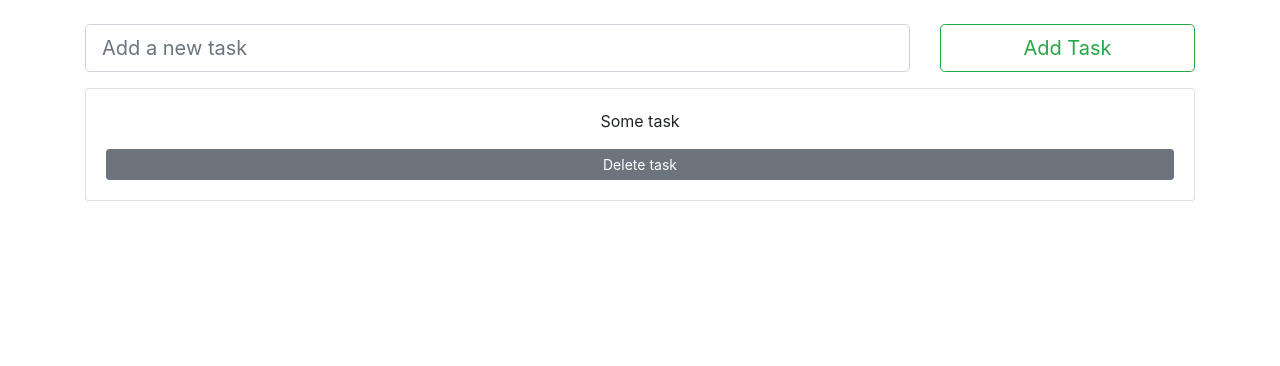
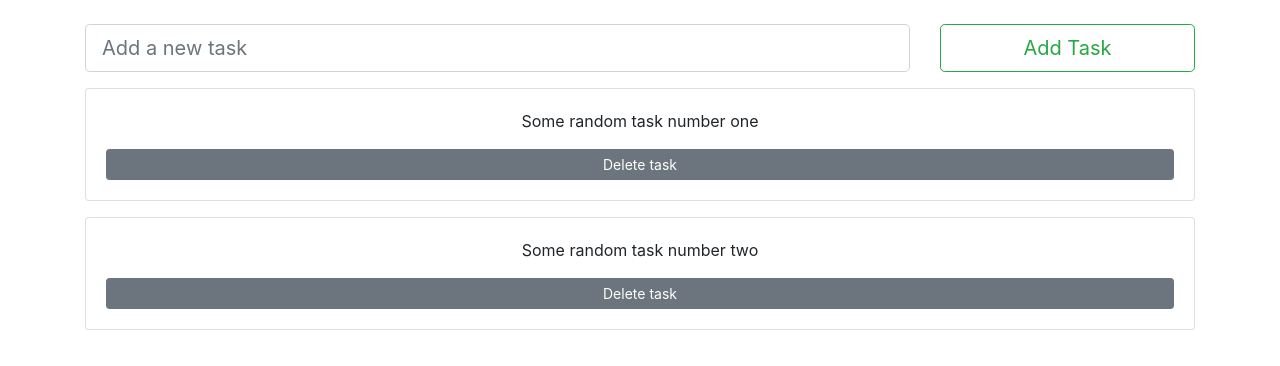
Before and after one commit to ArmaniEt/todolist-react, a React (Create React App) app: page / in a window 1280 px wide. Shown: the top 366 px of the page. Built offline with nearby package versions, Linux system fonts and the light colour scheme.

Commit message:
Added changedTask method to change currentTask in our state, onChange on input fields

```diff
--- a/src/AddTaskForm/AddTaskForm.js
+++ b/src/AddTaskForm/AddTaskForm.js
@@ -9,7 +9,7 @@ export default class TaskForm extends React.Component {
             <Form className='mt-4'>
                 <Row xs={12}>
                     <Col xs={9}>
-                        <Input placeholder="Add a new task" bsSize="lg"/>
+                        <Input type="text" value={this.props.task.text} onChange={this.props.onChangeTask} placeholder="Add a new task" bsSize="lg"/>
                     </Col>
                     <Col xs={3}>
                         <Button outline color="success" size="lg" block>Add Task</Button>
--- a/src/App.js
+++ b/src/App.js
@@ -1,6 +1,6 @@
-import React, { Component } from 'react';
+import React, {Component} from 'react';
 import './App.css';
-import { Container, Row, Col } from 'reactstrap';
+import {Container, Row, Col} from 'reactstrap';
 import TaskForm from './AddTaskForm/AddTaskForm';
 import Task from './Task/Task';
 
@@ -10,12 +10,61 @@ class App extends Component {
         return (
             <div className="App">
                 <Container>
-            <TaskForm/>
-            <Task/>
+                    <TaskForm task={this.state.currentTask} onChangeTask = {this.changedTask}/>
+                    {this.state.tasks.map((element) => {
+                            return <Task
+                                key={element.id}
+                                text = {element.text}>
+                            </Task>
+                        })
+                    }
                 </Container>
             </div>
         );
     }
+
+    state = {
+        tasks: [{text: 'Some random task number one', id: 1}, {text: 'Some random task number two', id: 2}],
+        currentTask: {text: '', id: null}
+    };
+
+
+    changedTask = (event) => {
+        let date = new Date();
+        let id = date.getTime();
+        let text = event.target.value;
+
+
+        let currentTask = {
+            ...this.state.currentTask,
+            text: text,
+            id: id
+        };
+
+        this.setState({
+            ...this.state,
+            currentTask
+        })
+
+    };
+
+    addOnClick = () => {
+
+
+
+
     }
 
+
+
+
+
+}
+
+// how to add text from input on a button click:
+// pass a current task function as an argument to addOnclick function to add it
+//
+
+
+
 export default App;
--- a/src/Task/Task.js
+++ b/src/Task/Task.js
@@ -6,7 +6,7 @@ const Task = (props) => {
         <Row className="mt-3">
             <Col sm="12">
                 <Card body>
-                    <CardText>Some task</CardText>
+                    <CardText>{props.text}</CardText>
                     <Button size="sm">Delete task</Button>
                 </Card>
             </Col>
```
Lines whose indentation alone changed are shown as unchanged.
